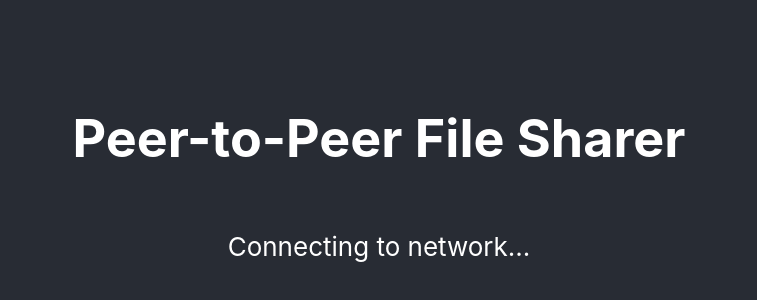
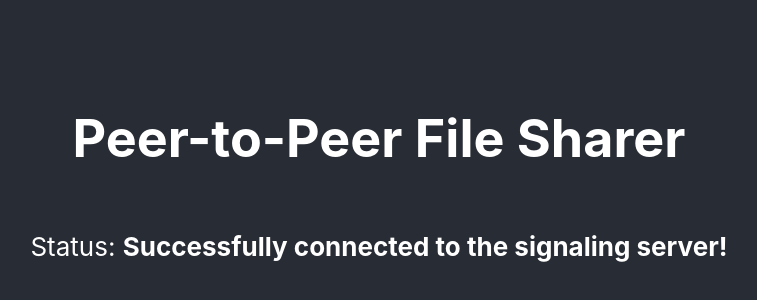
Before and after one commit to rajb16/rxj-info-frontend, a React (Create React App) app: page / in a window 1280 px wide. Shown: the part 220-520 px from the top of the page, without its empty margins (261-1018 px from the left). Built offline with nearby package versions, Linux system fonts and the light colour scheme; no server answers.

Commit message:
UI changed and simple peer added

```diff
--- a/package.json
+++ b/package.json
@@ -10,6 +10,7 @@
     "react": "^19.1.1",
     "react-dom": "^19.1.1",
     "react-scripts": "5.0.1",
+    "simple-peer": "^9.11.1",
     "socket.io-client": "^4.8.1",
     "web-vitals": "^2.1.4"
   },
--- a/src/App.js
+++ b/src/App.js
@@ -1,33 +1,100 @@
-import { useEffect } from "react";
+import { useEffect, useRef, useState } from "react";
+import Peer from "simple-peer";
 import io from "socket.io-client";
 import "./App.css";
 
-// The backend server is running on Render
 const API_URL = "https://rxj-info-api.onrender.com";
 
 function App() {
+  const [status, setStatus] = useState("Connecting to network...");
+  const [peers, setPeers] = useState({});
+  const socketRef = useRef();
+  const peersRef = useRef({});
+
   useEffect(() => {
-    // Connect to the signaling server
-    const socket = io(API_URL);
+    // 1. Connect to the signaling server
+    socketRef.current = io(API_URL);
+    setStatus("Successfully connected to the signaling server!");
 
-    socket.on("connect", () => {
-      console.log(
-        "Successfully connected to the signaling server with ID:",
-        socket.id
-      );
+    // 2. Listen for the list of all connected users
+    socketRef.current.on("all users", (users) => {
+      setStatus("Network active. Searching for peers...");
+      users.forEach((userID) => {
+        const peer = createPeer(userID, socketRef.current.id);
+        peersRef.current[userID] = peer;
+        setPeers((prevPeers) => ({ ...prevPeers, [userID]: peer }));
+      });
     });
 
-    // Clean up the connection when the component unmounts
+    // 3. Listen for a new user joining the network
+    socketRef.current.on("user joined", (payload) => {
+      setStatus("A new peer joined! Connecting...");
+      const peer = addPeer(payload.signal, payload.callerID);
+      peersRef.current[payload.callerID] = peer;
+      setPeers((prevPeers) => ({ ...prevPeers, [payload.callerID]: peer }));
+    });
+
+    // 4. Listen for signals from other peers
+    socketRef.current.on("signal returned", (payload) => {
+      const peer = peersRef.current[payload.id];
+      peer.signal(payload.signal);
+    });
+
+    // Clean up on component unmount
     return () => {
-      socket.disconnect();
+      socketRef.current.disconnect();
+      Object.values(peersRef.current).forEach((peer) => peer.destroy());
     };
   }, []);
+
+  // Function to create a new peer connection (for the initiator)
+  function createPeer(userToSignal, callerID) {
+    const peer = new Peer({
+      initiator: true,
+      trickle: false,
+    });
+
+    peer.on("signal", (signal) => {
+      socketRef.current.emit("sending signal", {
+        userToSignal,
+        callerID,
+        signal,
+      });
+    });
+
+    peer.on("connect", () => {
+      setStatus(`Connected to a peer!`);
+    });
+
+    return peer;
+  }
+
+  // Function to add a new peer connection (for the receiver)
+  function addPeer(incomingSignal, callerID) {
+    const peer = new Peer({
+      initiator: false,
+      trickle: false,
+    });
+
+    peer.on("signal", (signal) => {
+      socketRef.current.emit("returning signal", { signal, callerID });
+    });
+
+    peer.on("connect", () => {
+      setStatus(`Connected to a peer!`);
+    });
+
+    peer.signal(incomingSignal);
+    return peer;
+  }
 
   return (
     <div className="App">
       <header className="App-header">
         <h1>Peer-to-Peer File Sharer</h1>
-        <p>Connecting to network...</p>
+        <p>
+          Status: <strong>{status}</strong>
+        </p>
       </header>
     </div>
   );
```
Also changed, not shown: 1 other file (tests, documents, lock files or other folders).
